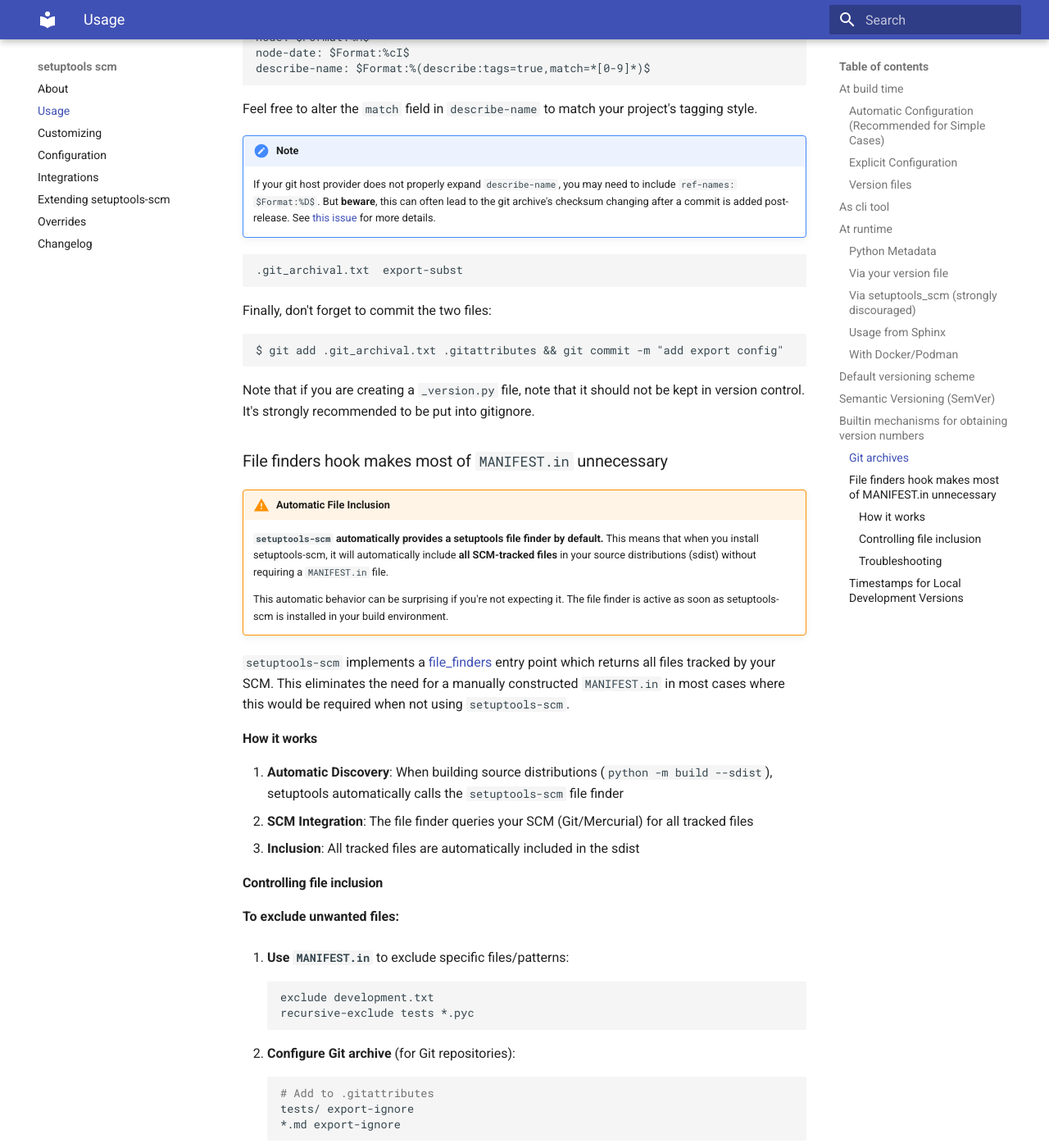
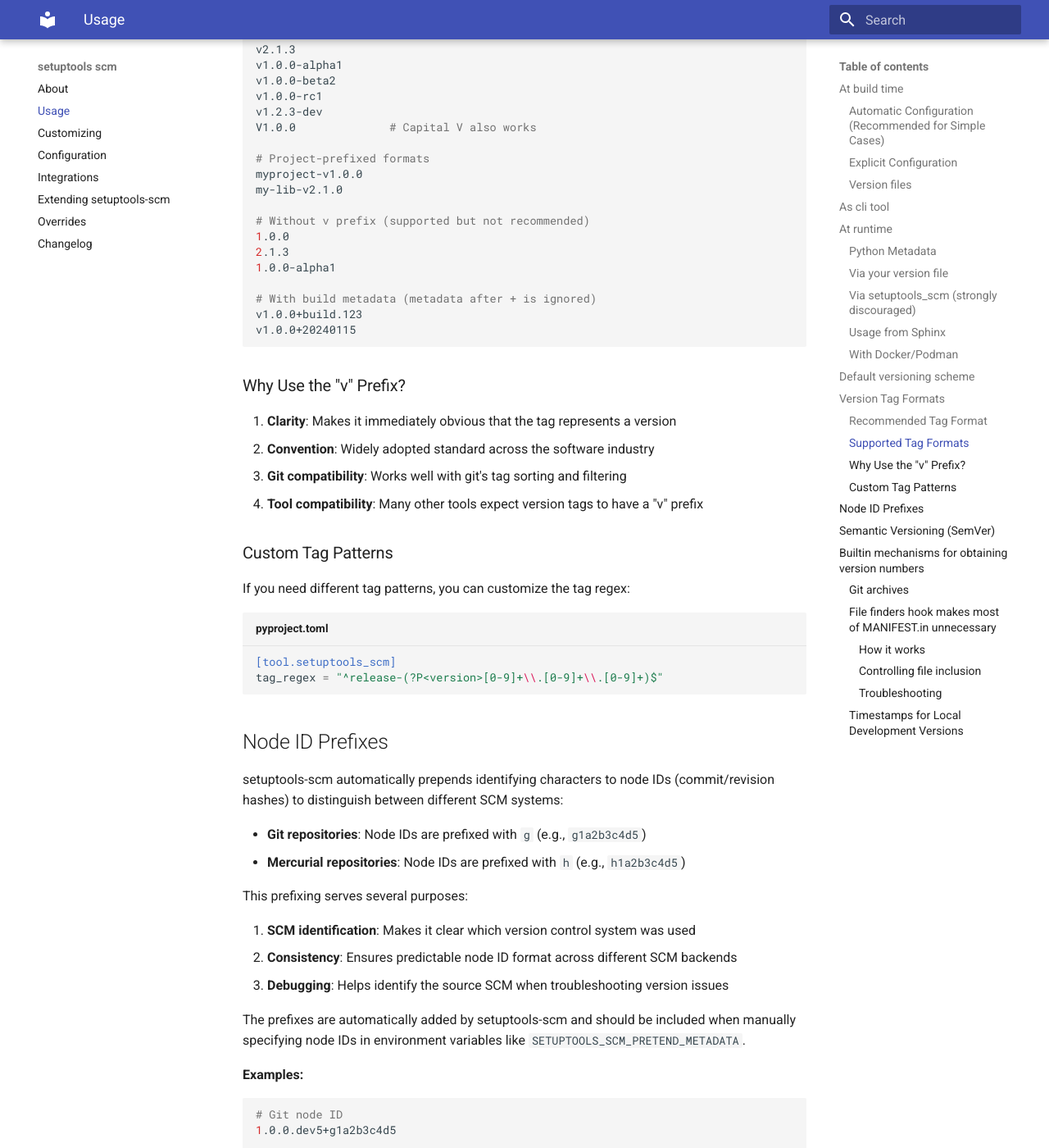
Before and after one commit to pypa/setuptools-scm, an MkDocs documentation site: the page built from docs/usage.md, in a window 1280 px wide and 1400 px high, scrolled down 6145 px. Shown: the whole window at 82% size. Built offline with MkDocs 1.6.1 and Material for MkDocs 9.7.7, drawn with Linux system fonts in a browser that asks for light colours; some of the changed text lies outside the part shown.

Commit message:
fix #324: document/recommend the v prefix

````diff
--- a/docs/usage.md
+++ b/docs/usage.md
@@ -253,6 +253,100 @@
 so you will see an additional `g` prepended to the `{revision hash}`.
 
 
+## Version Tag Formats
+
+setuptools-scm automatically detects version information from SCM tags. The default tag regex
+supports a wide variety of tag formats, with the **"v" prefix being recommended** for clarity
+and consistency.
+
+### Recommended Tag Format
+
+**Use the "v" prefix for version tags:**
+
+```bash
+git tag v1.0.0        # Recommended
+git tag v2.1.3
+git tag v1.0.0-alpha1
+git tag v1.0.0-rc1
+```
+
+### Supported Tag Formats
+
+setuptools-scm's default tag regex supports:
+
+- **Version prefix**: `v` or `V` (optional, but recommended)
+- **Project prefix**: Optional project name followed by dashes (e.g., `myproject-v1.0.0`)
+- **Version number**: Standard semantic versioning patterns
+- **Pre-release suffixes**: Alpha, beta, RC versions
+- **Build metadata**: Anything after `+` is ignored
+
+**Examples of valid tags:**
+```bash
+# Recommended formats (with v prefix)
+v1.0.0
+v2.1.3
+v1.0.0-alpha1
+v1.0.0-beta2
+v1.0.0-rc1
+v1.2.3-dev
+V1.0.0              # Capital V also works
+
+# Project-prefixed formats
+myproject-v1.0.0
+my-lib-v2.1.0
+
+# Without v prefix (supported but not recommended)
+1.0.0
+2.1.3
+1.0.0-alpha1
+
+# With build metadata (metadata after + is ignored)
+v1.0.0+build.123
+v1.0.0+20240115
+```
+
+### Why Use the "v" Prefix?
+
+1. **Clarity**: Makes it immediately obvious that the tag represents a version
+2. **Convention**: Widely adopted standard across the software industry
+3. **Git compatibility**: Works well with git's tag sorting and filtering
+4. **Tool compatibility**: Many other tools expect version tags to have a "v" prefix
+
+### Custom Tag Patterns
+
+If you need different tag patterns, you can customize the tag regex:
+
+```toml title="pyproject.toml"
+[tool.setuptools_scm]
+tag_regex = "^release-(?P<version>[0-9]+\\.[0-9]+\\.[0-9]+)$"
+```
+
+## Node ID Prefixes
+
+setuptools-scm automatically prepends identifying characters to node IDs (commit/revision hashes)
+to distinguish between different SCM systems:
+
+- **Git repositories**: Node IDs are prefixed with `g` (e.g., `g1a2b3c4d5`)
+- **Mercurial repositories**: Node IDs are prefixed with `h` (e.g., `h1a2b3c4d5`)
+
+This prefixing serves several purposes:
+
+1. **SCM identification**: Makes it clear which version control system was used
+2. **Consistency**: Ensures predictable node ID format across different SCM backends
+3. **Debugging**: Helps identify the source SCM when troubleshooting version issues
+
+The prefixes are automatically added by setuptools-scm and should be included when manually
+specifying node IDs in environment variables like `SETUPTOOLS_SCM_PRETEND_METADATA`.
+
+**Examples:**
+```bash
+# Git node ID
+1.0.0.dev5+g1a2b3c4d5
+
+# Mercurial node ID
+1.0.0.dev5+h1a2b3c4d5
+```
+
 !!! note
 
     According to [PEP 440](https://peps.python.org/pep-0440/#local-version-identifiers>),
````
Also changed, not shown: docs/config.md (+8 -0 lines), docs/extending.md (+8 -8 lines), docs/index.md (+14 -1 lines), docs/overrides.md (+9 -0 lines).
